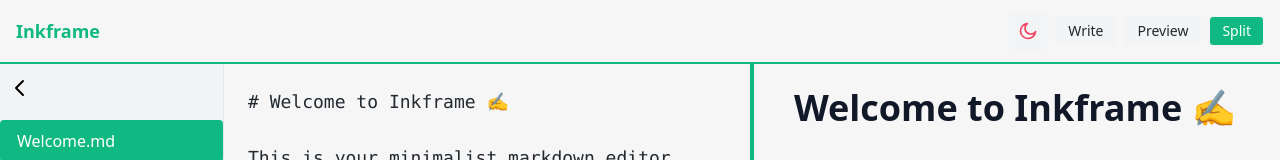
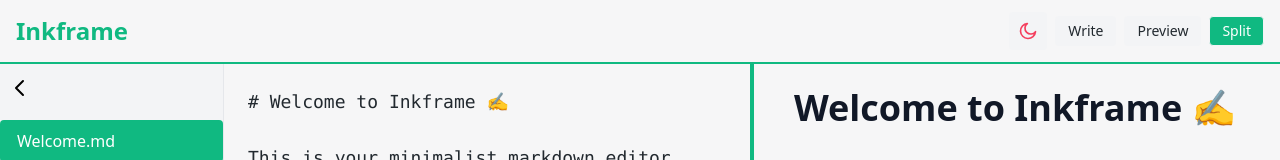
Before and after one commit to HenryKondratko/inkframe, a React (Vite) app: page / in a window 1280 px wide. Shown: the top 160 px of the page. Built offline with nearby package versions, Linux system fonts and the light colour scheme.

Commit message:
Styling changes, onhover buttons and title text

```diff
--- a/src/components/Editor.tsx
+++ b/src/components/Editor.tsx
@@ -228,7 +228,7 @@
         <div className="flex flex-col h-full">
             {/* Toolbar */}
             <div className="flex items-center justify-between px-4 h-16 border-b-2 border-primary dark:border-b dark:border-surfaceDark bg-background dark:bg-backgroundDark">
-                <h1 className="text-lg font-semibold text-primary dark:text-primaryDark">Inkframe</h1>
+                <h1 className="text-2xl font-bold text-primary dark:text-primaryDark">Inkframe</h1>
                 <div className="space-x-2 flex items-center">
                     <button
                         onClick={() => setTheme(theme === 'dark' ? 'light' : 'dark')}
--- a/src/components/Sidebar.tsx
+++ b/src/components/Sidebar.tsx
@@ -143,7 +143,7 @@
                                         </button>
                                         {documents.length > 1 && (
                                             <button
-                                                className="absolute right-2 top-1/2 -translate-y-1/2 opacity-0 group-hover:opacity-100 transition-opacity p-1 rounded hover:bg-red-100 dark:hover:bg-red-900"
+                                                className="absolute right-2 top-1/2 -translate-y-1/2 opacity-0 group-hover:opacity-100 transition-opacity p-1 rounded hover:bg-red-100 dark:hover:bg-red-900 ml-3"
                                                 title="Delete file"
                                                 onClick={e => { e.stopPropagation(); onDelete(doc.id); }}
                                                 tabIndex={-1}
@@ -155,7 +155,7 @@
                                         )}
                                         {/* Download button, always shown on hover */}
                                         <button
-                                            className="absolute right-8 top-1/2 -translate-y-1/2 opacity-0 group-hover:opacity-100 transition-opacity p-1 rounded hover:bg-blue-100 dark:hover:bg-blue-900"
+                                            className="absolute right-9 top-1/2 -translate-y-1/2 opacity-0 group-hover:opacity-100 transition-opacity p-1 rounded hover:bg-blue-100 dark:hover:bg-blue-900 mr-1"
                                             title="Download file"
                                             onClick={e => { e.stopPropagation(); onDownload && onDownload(doc.id); }}
                                             tabIndex={-1}
```
